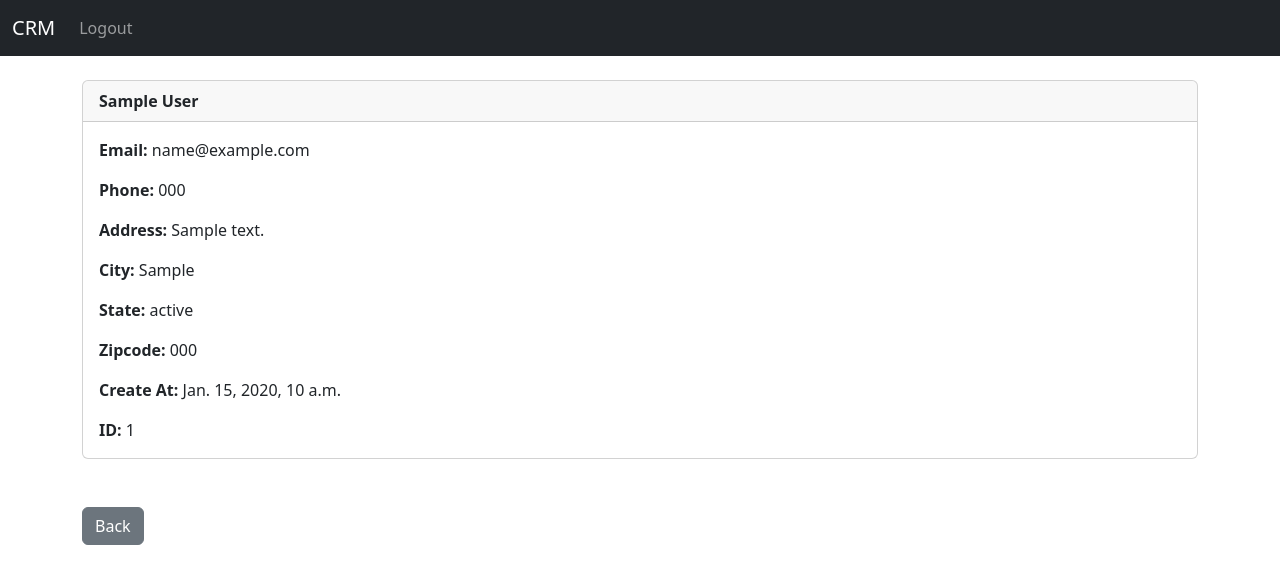
After one commit to shubhamore/django-sandbox, a Django app: page /record/1 in a window 1280 px wide. The commit adds this page. Shown: the top 584 px of the page. Run offline with Django 5.2, Linux system fonts and the light colour scheme; a user stored in the database is signed in; tables that the repository leaves empty hold one stand-in row (values such as "Sample post").

Commit message:
added view records individualy and together in a table

```diff
--- a/2. CRM/crm/website/admin.py
+++ b/2. CRM/crm/website/admin.py
@@ -1,3 +1,4 @@
 from django.contrib import admin
-
+from .models import Record
 # Register your models here.
+admin.site.register(Record)
--- a/2. CRM/crm/website/models.py
+++ b/2. CRM/crm/website/models.py
@@ -1,3 +1,16 @@
 from django.db import models
 
-# Create your models here.
+
+class Record(models.Model):
+	created_at = models.DateTimeField(auto_now_add=True)
+	first_name = models.CharField(max_length=50)
+	last_name =  models.CharField(max_length=50)
+	email =  models.CharField(max_length=100)
+	phone = models.CharField(max_length=15)
+	address =  models.CharField(max_length=100)
+	city =  models.CharField(max_length=50)
+	state =  models.CharField(max_length=50)
+	zipcode =  models.CharField(max_length=20)
+
+	def __str__(self):
+		return(f"{self.first_name} {self.last_name}")
--- /dev/null
+++ b/2. CRM/crm/website/templates/record.html
@@ -0,0 +1,48 @@
+{% extends 'base.html' %}
+{% block content %}
+
+
+
+<div class="card">
+  <div class="card-header"><strong>
+    	{{ customer_record.first_name }}
+		{{ customer_record.last_name }}</strong>
+  </div>
+  <div class="card-body">
+
+
+
+<p class="card-text">
+<strong>Email: </strong>{{ customer_record.email }}</p>
+
+<p class="card-text">
+<strong>Phone: </strong>{{ customer_record.phone }}
+</p>
+
+<p class="card-text">
+<strong>Address: </strong>{{ customer_record.address }}</p>
+
+<p class="card-text">
+<strong>City: </strong>{{ customer_record.city }}</p>
+
+<p class="card-text">
+<strong>State: </strong>{{ customer_record.state }}</p>
+
+<p class="card-text">
+<strong>Zipcode: </strong>{{ customer_record.zipcode }}</p>
+
+<p class="card-text">
+<strong>Create At: </strong>{{ customer_record.created_at }}</p>
+
+<p class="card-text">
+<strong>ID: </strong>{{ customer_record.id }}</p>
+
+
+  </div>
+</div>
+
+<br/><br/>
+<a href="{% url 'home' %}" class="btn btn-secondary">Back</a>
+
+
+{% endblock %}
--- a/2. CRM/crm/website/urls.py
+++ b/2. CRM/crm/website/urls.py
@@ -5,4 +5,5 @@ urlpatterns = [
     path('', views.home, name='home'),
     path('logout/', views.logout_user, name='logout'),
     path('register/', views.register_user, name='register'),
+    path('record/<int:pk>', views.customer_record, name='record'),
 ]
--- a/2. CRM/crm/website/views.py
+++ b/2. CRM/crm/website/views.py
@@ -2,9 +2,11 @@ from django.shortcuts import render, redirect
 from django.contrib.auth import authenticate, login, logout
 from django.contrib import messages
 from .forms import SignUpForm
+from .models import Record
 
 # Create your views here.
 def home(request):
+    records = Record.objects.all()
     if request.method=='POST':
         username = request.POST['username']
         password = request.POST['password']
@@ -17,7 +19,7 @@ def home(request):
             messages.error(request, 'Invalid credentials')
             return redirect('home')
     else:
-        return render(request, 'home.html')
+        return render(request, 'home.html',{'records':records})
 
 def logout_user(request):
     logout(request)
@@ -38,3 +40,11 @@ def register_user(request):
     else:
         form = SignUpForm()
     return render(request, 'register.html', {'form': form})
+
+def customer_record(request, pk):
+    if request.user.is_authenticated:
+        record = Record.objects.get(id=pk)
+        return render(request, 'record.html', {'customer_record':record})
+    else:
+        messages.error(request, 'Please login first')
+        return redirect('home')
```
Also changed, not shown: 2. CRM/crm/website/templates/home.html (+37 -2 lines), 2. CRM/crm/website/migrations/0001_initial.py (added).
